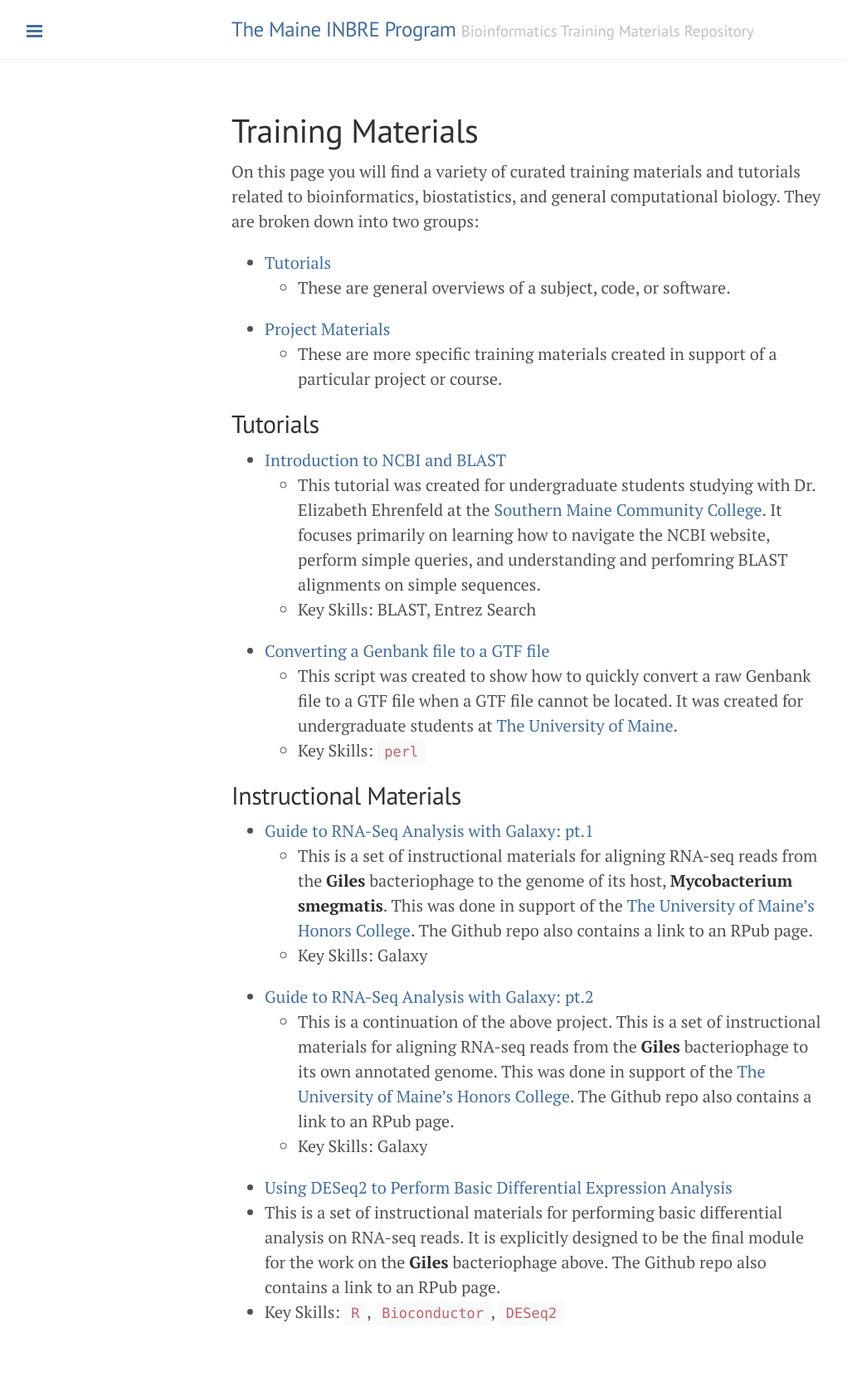
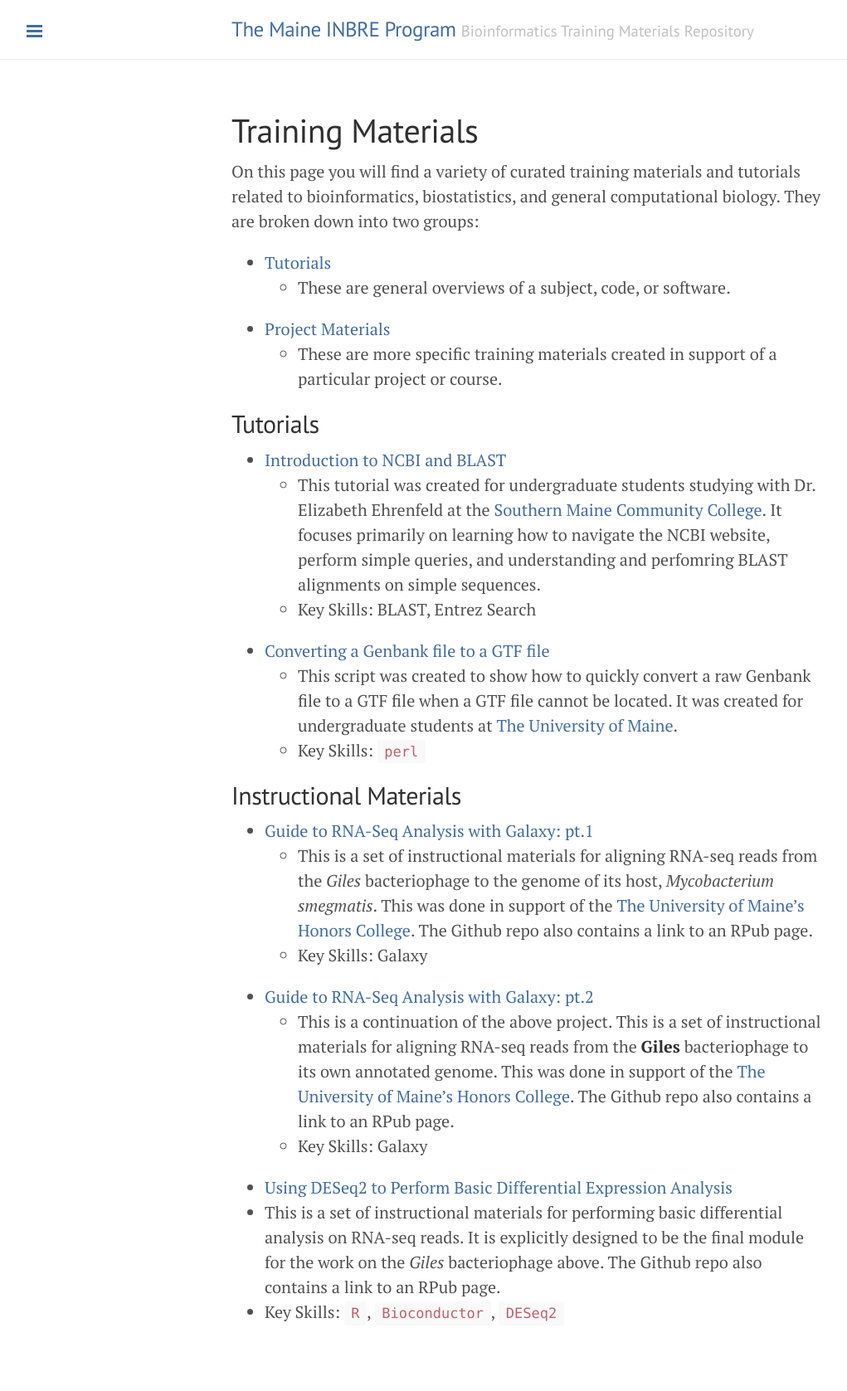
Before and after one commit to MaineINBRE/maineinbre.github.io, a Jekyll site: the page built from tutorials.md, in a window 1280 px wide. Shown: the whole page at 83% size, without its empty margins (1-1022 px from the left). Built offline with Jekyll 4.4.1, drawn with Linux system fonts in a browser that asks for light colours.

Commit message:
Initial Commit

```diff
--- a/tutorials.md
+++ b/tutorials.md
@@ -24,7 +24,7 @@ On this page you will find a variety of curated training materials and tutorials
 ## Instructional Materials
 
 * [Guide to RNA-Seq Analysis with Galaxy: pt.1](https://github.com/MaineINBRE/GilesRNASeqGuide)
-  * This is a set of instructional materials for aligning RNA-seq reads from the **Giles** bacteriophage to the genome of its host, **Mycobacterium smegmatis**. This was done in support of the [The University of Maine's Honors College](https://honors.umaine.edu). The Github repo also contains a link to an RPub page.
+  * This is a set of instructional materials for aligning RNA-seq reads from the *Giles* bacteriophage to the genome of its host, *Mycobacterium smegmatis*. This was done in support of the [The University of Maine's Honors College](https://honors.umaine.edu). The Github repo also contains a link to an RPub page.
   * Key Skills: Galaxy
 
 * [Guide to RNA-Seq Analysis with Galaxy: pt.2](https://github.com/MaineINBRE/GilesRNASeqGuide2)
@@ -32,5 +32,5 @@ On this page you will find a variety of curated training materials and tutorials
   * Key Skills: Galaxy
 
  * [Using DESeq2 to Perform Basic Differential Expression Analysis](https://github.com/MaineINBRE/GilesDESEQ2Guide)
-  * This is a set of instructional materials for performing basic differential analysis on RNA-seq reads. It is explicitly designed to be the final module for the work on the **Giles** bacteriophage above. The Github repo also contains a link to an RPub page.
+  * This is a set of instructional materials for performing basic differential analysis on RNA-seq reads. It is explicitly designed to be the final module for the work on the *Giles* bacteriophage above. The Github repo also contains a link to an RPub page.
   * Key Skills: `R`, `Bioconductor`, `DESeq2`
```
